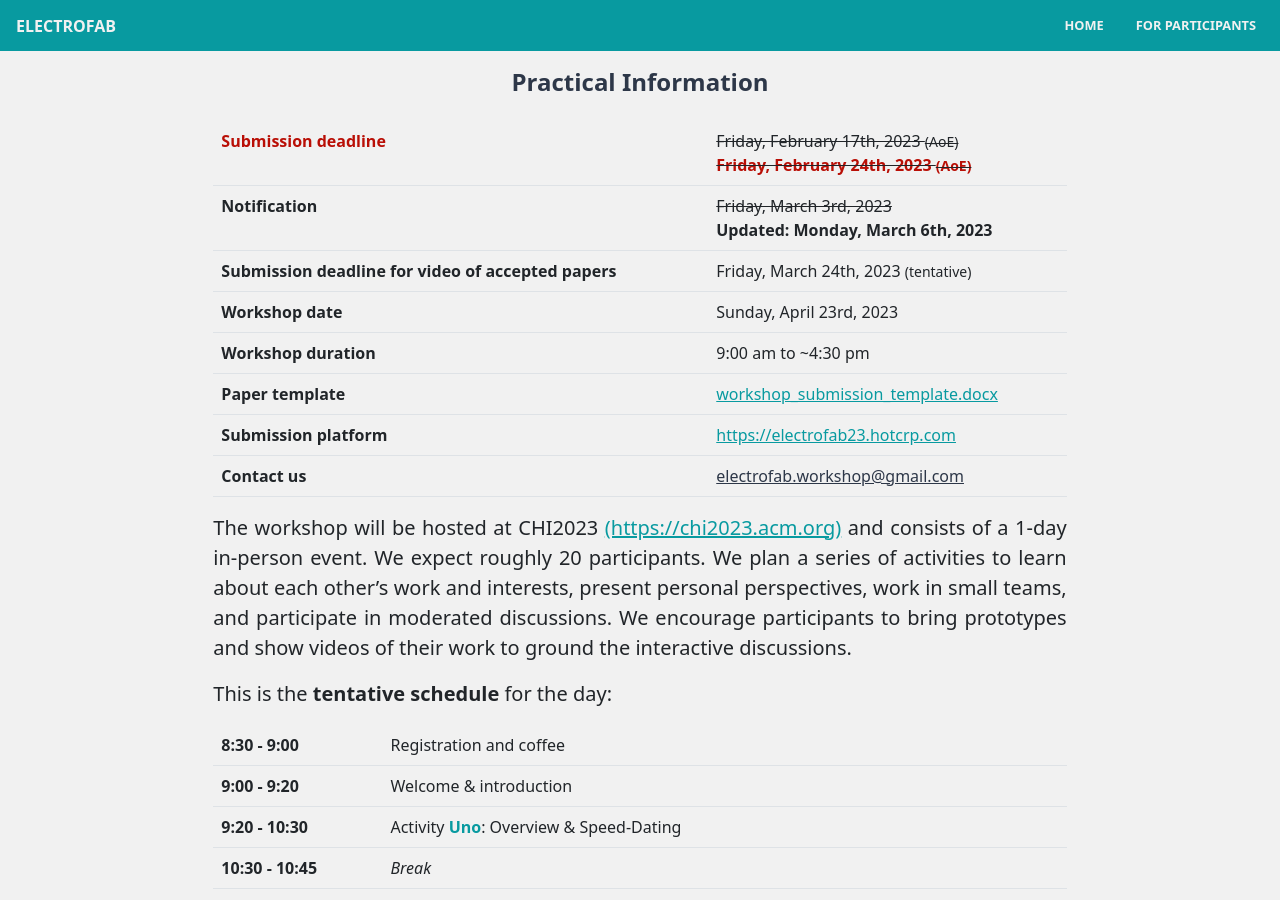
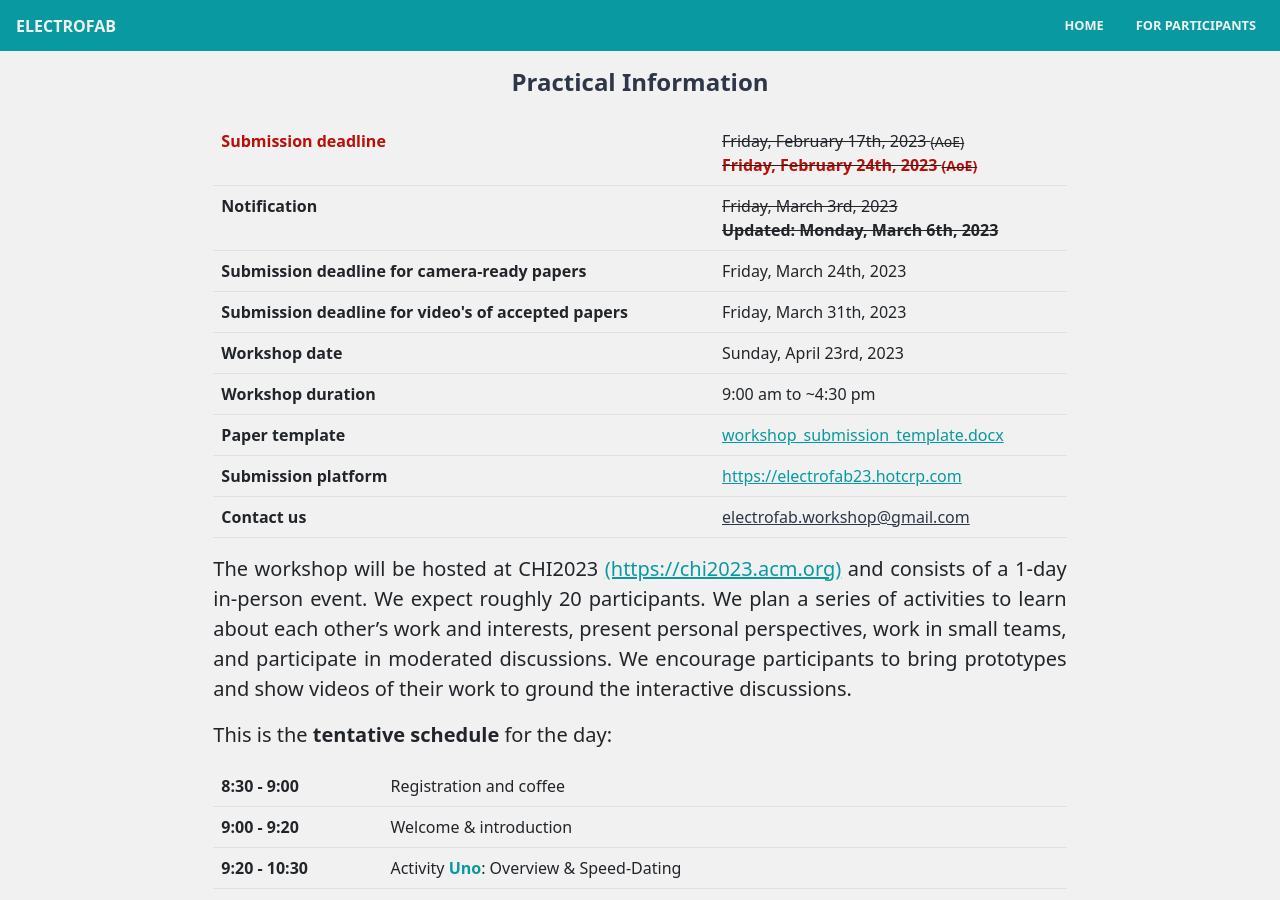
Before and after one commit to BeyondPrototyping/WorkshopWeb2023, a Jekyll site: the page built from index.html, in a window 1280 px wide and 900 px high, scrolled down 2236 px. Built offline with Jekyll 4.4.1, drawn with Linux system fonts in a browser that asks for light colours.

Commit message:
Update timeline.html

```diff
--- a/_includes/content/timeline.html
+++ b/_includes/content/timeline.html
@@ -8,12 +8,16 @@
 		<tr>
 			<th>Notification</th>
 			<del>
-				<td><del>Friday, March 3rd, 2023</del><br /><strong>Updated: Monday, March 6th, 2023</strong></td>
+				<td><del>Friday, March 3rd, 2023<br /><strong>Updated: Monday, March 6th, 2023</strong></del></td>
 			</del>
 		</tr>
 		<tr>
-			<th>Submission deadline for video of accepted papers</th>
-			<td>Friday, March 24th, 2023 <small>(tentative)</small></td>
+			<th>Submission deadline for camera-ready papers</th>
+			<td>Friday, March 24th, 2023</td>
+		</tr>
+		<tr>
+			<th>Submission deadline for video's of accepted papers</th>
+			<td>Friday, March 31th, 2023</td>
 		</tr>
 		<tr>
 			<th>Workshop date</th>
```
